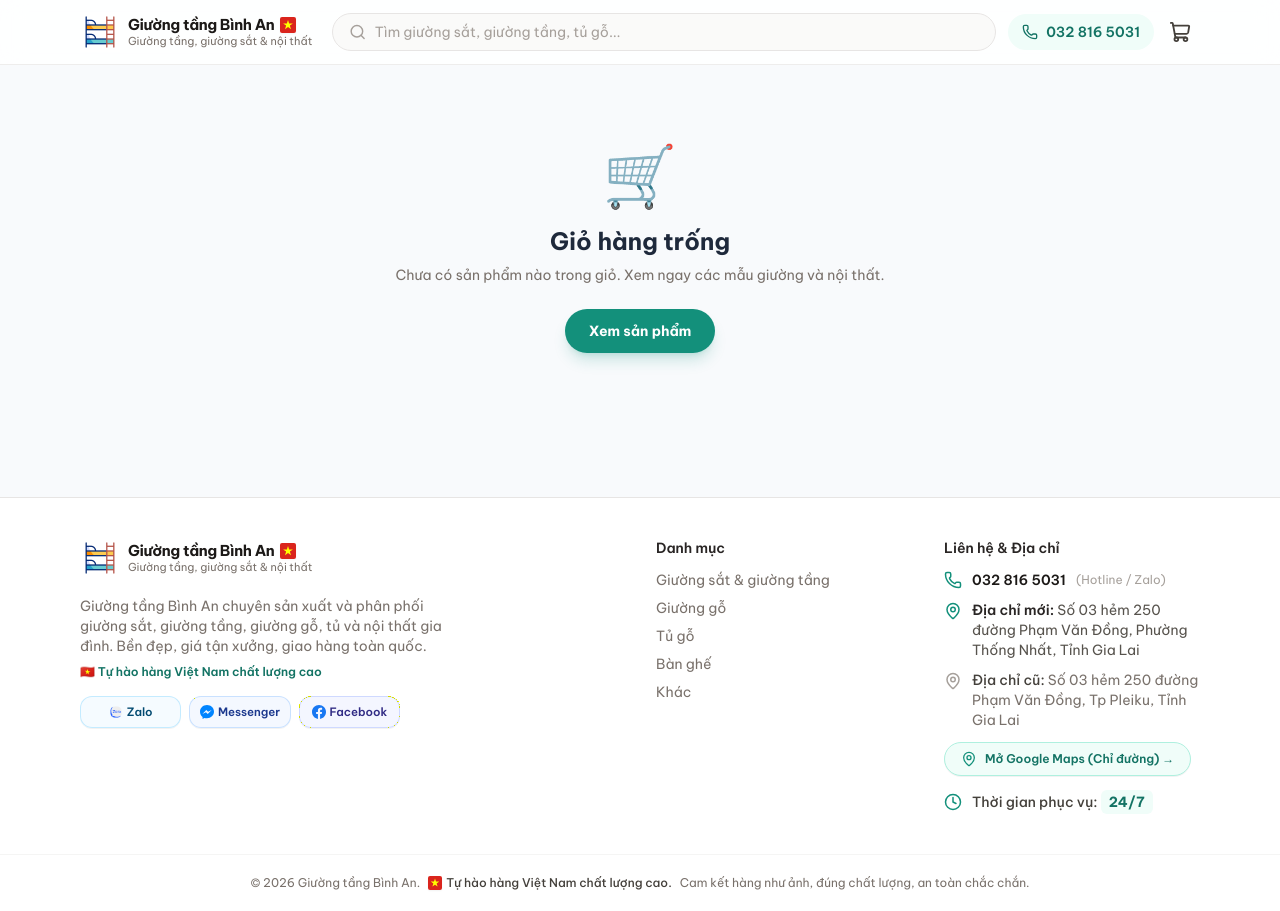
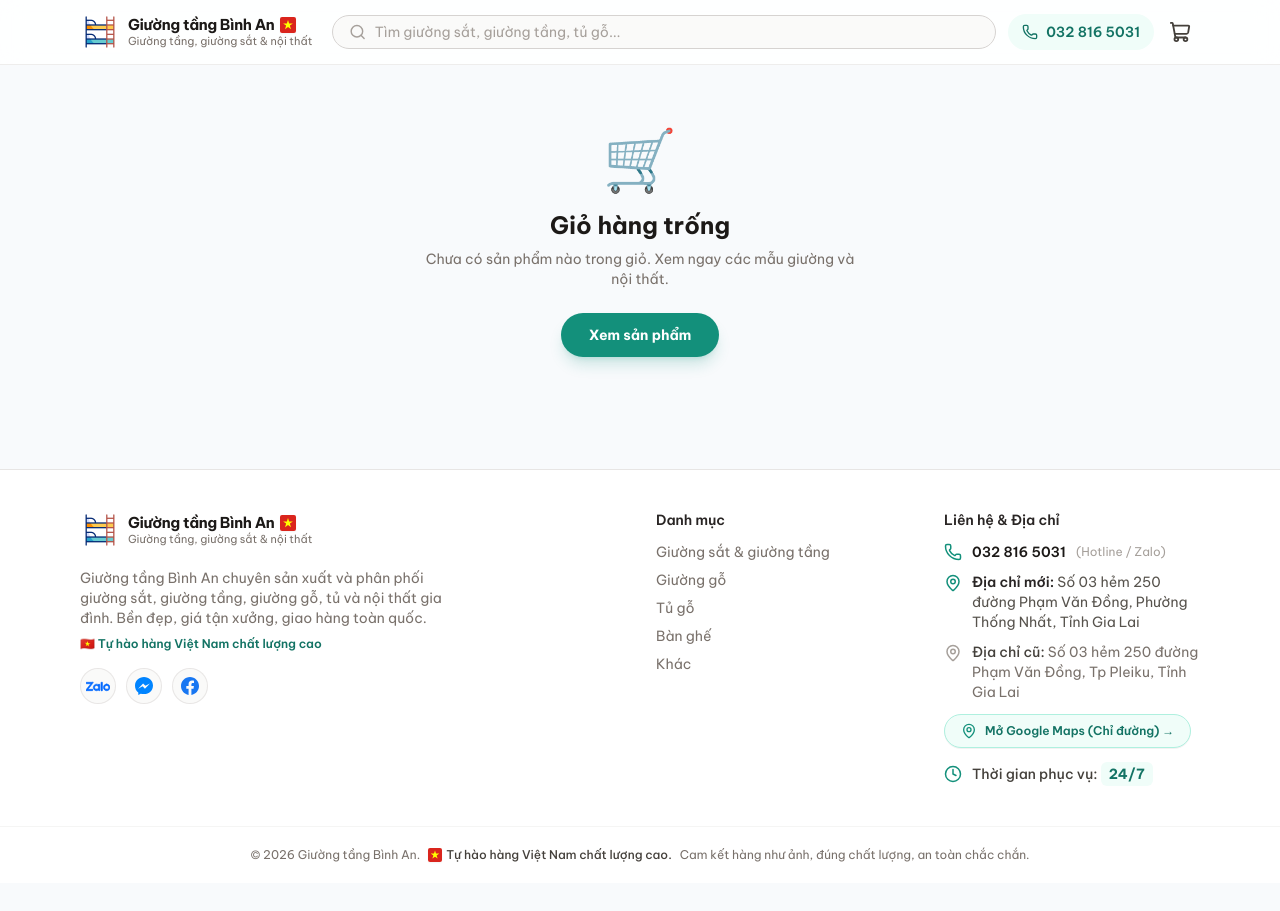
Before and after one commit to ismethanhtung/giuong-tang-binh-an, a Next.js app: page /gio-hang in a window 1280 px wide. After the commit the page ends 883 px from the top, so only its background shows below. Built offline with nearby package versions, Linux system fonts and the light colour scheme.

Commit message:
Cập nhật ảnh sản phẩm, tối ưu giỏ hàng và hoàn thiện giao diện

```diff
--- a/src/app/gio-hang/page.tsx
+++ b/src/app/gio-hang/page.tsx
@@ -12,16 +12,18 @@
 
     if (lines.length === 0) {
         return (
-            <div className="mx-auto flex max-w-6xl flex-col items-center px-4 py-20 text-center">
+            <div className="mx-auto flex w-full max-w-6xl flex-1 flex-col items-center justify-center px-4 py-16 text-center">
                 <span className="text-6xl">🛒</span>
-                <h1 className="mt-5 text-2xl font-bold">Giỏ hàng trống</h1>
-                <p className="mt-2 text-sm text-stone-500">
+                <h1 className="mt-5 text-2xl font-bold text-stone-900">
+                    Giỏ hàng trống
+                </h1>
+                <p className="mt-2 max-w-md text-sm text-stone-500">
                     Chưa có sản phẩm nào trong giỏ. Xem ngay các mẫu giường và
                     nội thất.
                 </p>
                 <Link
                     href="/san-pham"
-                    className="mt-6 rounded-full bg-brand-600 px-6 py-3 text-sm font-bold text-white shadow-lg shadow-brand-600/20 transition active:scale-95 hover:bg-brand-700"
+                    className="mt-6 rounded-full bg-brand-600 px-7 py-3 text-sm font-bold text-white shadow-lg shadow-brand-600/20 transition active:scale-95 hover:bg-brand-700"
                 >
                     Xem sản phẩm
                 </Link>
@@ -30,7 +32,7 @@
     }
 
     return (
-        <div className="mx-auto max-w-6xl px-4">
+        <div className="mx-auto w-full max-w-6xl flex-1 px-4">
             <div className="mt-6 flex items-center justify-between">
                 <h1 className="text-2xl font-extrabold tracking-tight">
                     Giỏ hàng{" "}
@@ -47,11 +49,12 @@
                 </button>
             </div>
 
-            <div className="mt-4 grid gap-6 pb-4 lg:grid-cols-[1fr_20rem]">
+            <div className="mt-4 grid gap-6 pb-4 lg:grid-cols-[1fr_21.5rem]">
                 <div className="space-y-3">
                     {lines.map((line) => {
                         const product = getProduct(line.slug);
                         const lineKey = getCartLineKey(line);
+                        const itemImage = line.image || product?.images?.[0];
 
                         return (
                             <div
@@ -65,6 +68,7 @@
                                     <ProductImage
                                         type={product?.type ?? "bed"}
                                         color={product?.color ?? "#c2703a"}
+                                        src={itemImage}
                                         alt={line.name}
                                         showHint={false}
                                         className="h-24 w-24 rounded-xl sm:h-28 sm:w-28"
@@ -136,7 +140,7 @@
                     })}
                 </div>
 
-                <aside className="h-fit rounded-2xl border border-stone-200 bg-white p-5 shadow-sm lg:sticky lg:top-24">
+                <aside className="h-fit rounded-2xl border border-stone-200 bg-white p-4.5 sm:p-5 shadow-sm lg:sticky lg:top-24">
                     <h2 className="font-bold text-stone-900">Tổng tiền</h2>
                     <dl className="mt-3 space-y-2 text-sm">
                         <div className="flex justify-between text-stone-500">
@@ -147,7 +151,13 @@
                         </div>
                         <div className="flex justify-between text-stone-500">
                             <dt>Phí giao nội thành</dt>
-                            <dd className="font-medium text-green-600">
+                            <dd className="font-medium text-emerald-600">
+                                Miễn phí
+                            </dd>
+                        </div>
+                        <div className="flex justify-between text-stone-500">
+                            <dt>Phí lắp ráp</dt>
+                            <dd className="font-medium text-emerald-600">
                                 Miễn phí
                             </dd>
                         </div>
@@ -166,9 +176,30 @@
                     >
                         Xác nhận đặt hàng
                     </a>
-                    <p className="mt-2 text-center text-[11px] leading-relaxed text-stone-400">
-                        Demo: hoàn tất đơn hàng bằng cuộc gọi / Zalo tới{" "}
-                        {site.phone}.
+                    <p className="mt-2.5 text-center text-[10.5px] sm:text-[11px] leading-tight text-stone-500 whitespace-nowrap tracking-tight">
+                        Hoàn tất đơn hàng bằng{" "}
+                        <a
+                            href={site.phoneHref}
+                            className="font-bold text-brand-600 underline underline-offset-2 hover:text-brand-700 transition"
+                        >
+                            cuộc gọi
+                        </a>{" "}
+                        /{" "}
+                        <a
+                            href={site.zalo}
+                            target="_blank"
+                            rel="noopener noreferrer"
+                            className="font-bold text-[#0068FF] underline underline-offset-2 hover:text-blue-700 transition"
+                        >
+                            Zalo
+                        </a>{" "}
+                        <a
+                            href={site.phoneHref}
+                            className="font-bold text-stone-800 hover:text-brand-600 transition"
+                        >
+                            {site.phone}
+                        </a>
+                        .
                     </p>
                 </aside>
             </div>
--- a/src/app/layout.tsx
+++ b/src/app/layout.tsx
@@ -58,10 +58,12 @@
 }) {
     return (
         <html lang="vi" className={`${beVietnam.variable} h-full antialiased`}>
-      <body className="min-h-full flex flex-col">
+            <body className="flex min-h-screen flex-col bg-[#f8fafc] text-stone-800">
                 <CartProvider>
                     <Header />
-          <main className="flex-1 pb-20 md:pb-0">{children}</main>
+                    <main className="flex flex-1 flex-col pb-20 md:pb-12">
+                        {children}
+                    </main>
                     <Footer />
                     <BottomNav />
                 </CartProvider>
--- a/src/app/page.tsx
+++ b/src/app/page.tsx
@@ -182,9 +182,9 @@
                             href={site.zalo}
                             target="_blank"
                             rel="noopener noreferrer"
-                            className="inline-flex h-11 items-center gap-2.5 rounded-full border border-brand-200 bg-white px-5 text-sm font-bold text-brand-700 shadow-sm transition active:scale-95 hover:bg-brand-50"
+                            className="inline-flex h-11 items-center gap-2 rounded-full border border-brand-200 bg-white px-5 text-sm font-bold text-brand-700 shadow-sm transition active:scale-95 hover:bg-brand-50"
                         >
-                            <ZaloIcon className="h-5.5 w-5.5" />
+                            <ZaloIcon className="w-5.5 h-auto text-[#0068FF]" />
                             Chat Zalo
                         </a>
                     </div>
--- a/src/components/CartProvider.tsx
+++ b/src/components/CartProvider.tsx
@@ -8,6 +8,7 @@
     price: number;
     qty: number;
     variant?: string;
+    image?: string;
 };
 
 export function getCartLineKey(l: { slug: string; variant?: string }): string {
@@ -75,7 +76,11 @@
                     if (found) {
                         return prev.map((l) =>
                             getCartLineKey(l) === targetKey
-                                ? { ...l, qty: l.qty + qty }
+                                ? {
+                                      ...l,
+                                      qty: l.qty + qty,
+                                      image: item.image || l.image,
+                                  }
                                 : l,
                         );
                     }
--- a/src/components/Footer.tsx
+++ b/src/components/Footer.tsx
@@ -14,7 +14,7 @@
 
 export default function Footer() {
     return (
-        <footer className="mt-16 border-t border-stone-200 bg-white">
+        <footer className="mt-auto border-t border-stone-200 bg-white">
             <div className="mx-auto max-w-6xl px-4 py-10">
                 <div className="grid grid-cols-1 gap-8 md:grid-cols-4">
                     {/* Cột 1: Thông tin thương hiệu & Mạng xã hội */}
@@ -41,34 +41,37 @@
                             🇻🇳 Tự hào hàng Việt Nam chất lượng cao
                         </p>
 
-                        {/* Mạng xã hội: 3 nút đồng đều trên 1 hàng */}
-                        <div className="mt-4 grid max-w-xs grid-cols-3 gap-2">
+                        {/* Mạng xã hội: các nút icon tròn tối giản, thanh lịch, chuẩn giao diện hiện đại */}
+                        <div className="mt-4 flex items-center gap-2.5">
                             <a
                                 href={site.zalo}
                                 target="_blank"
                                 rel="noopener noreferrer"
-                                className="inline-flex h-8 items-center justify-center gap-1 rounded-xl border border-sky-200/80 bg-sky-50/70 px-1.5 text-[11.5px] font-semibold text-sky-900 shadow-2xs transition active:scale-95 hover:border-sky-300 hover:bg-sky-100"
+                                title="Chat qua Zalo"
+                                aria-label="Zalo"
+                                className="grid h-9 w-9 place-items-center rounded-full border border-stone-200/90 bg-stone-50 text-[#0068FF] transition-all hover:-translate-y-0.5 hover:border-[#0068FF] hover:bg-sky-50 hover:shadow-2xs active:scale-95"
                             >
-                                <ZaloIcon className="h-3.5 w-3.5 shrink-0" />
-                                <span>Zalo</span>
+                                <ZaloIcon className="w-6 h-auto text-[#0068FF]" />
                             </a>
                             <a
                                 href={site.messenger}
                                 target="_blank"
                                 rel="noopener noreferrer"
-                                className="inline-flex h-8 items-center justify-center gap-1 rounded-xl border border-blue-200/80 bg-blue-50/70 px-1.5 text-[11.5px] font-semibold text-blue-900 shadow-2xs transition active:scale-95 hover:border-blue-300 hover:bg-blue-100"
+                                title="Chat qua Messenger"
+                                aria-label="Messenger"
+                                className="grid h-9 w-9 place-items-center rounded-full border border-stone-200/90 bg-stone-50 text-[#0084FF] transition-all hover:-translate-y-0.5 hover:border-[#0084FF] hover:bg-blue-50 hover:shadow-2xs active:scale-95"
                             >
-                                <MessengerIcon className="h-3.5 w-3.5 shrink-0 text-[#0084FF]" />
-                                <span>Messenger</span>
+                                <MessengerIcon className="h-4.5 w-4.5" />
                             </a>
                             <a
                                 href={site.facebook}
                                 target="_blank"
                                 rel="noopener noreferrer"
-                                className="inline-flex h-8 items-center justify-center gap-1 rounded-xl border border-indigo-200/80 bg-indigo-50/70 px-1.5 text-[11.5px] font-semibold text-indigo-900 shadow-2xs transition active:scale-95 hover:border-indigo-300 hover:bg-indigo-100"
+                                title="Xem trang Facebook"
+                                aria-label="Facebook"
+                                className="grid h-9 w-9 place-items-center rounded-full border border-stone-200/90 bg-stone-50 text-[#1877F2] transition-all hover:-translate-y-0.5 hover:border-[#1877F2] hover:bg-indigo-50 hover:shadow-2xs active:scale-95"
                             >
-                                <FacebookIcon className="h-3.5 w-3.5 shrink-0 text-[#1877F2]" />
-                                <span>Facebook</span>
+                                <FacebookIcon className="h-4.5 w-4.5" />
                             </a>
                         </div>
                     </div>
--- a/src/components/Header.tsx
+++ b/src/components/Header.tsx
@@ -16,7 +16,11 @@
 
     function submit(e: React.FormEvent) {
         e.preventDefault();
-    router.push(q.trim() ? `/san-pham?q=${encodeURIComponent(q.trim())}` : "/san-pham");
+        router.push(
+            q.trim()
+                ? `/san-pham?q=${encodeURIComponent(q.trim())}`
+                : "/san-pham",
+        );
     }
 
     return (
@@ -37,7 +41,7 @@
 
                 <form
                     onSubmit={submit}
-          className="ml-2 hidden flex-1 items-center gap-2 rounded-full border border-stone-200 bg-stone-50 px-4 py-2 focus-within:border-brand-400 focus-within:bg-white sm:flex"
+                    className="ml-2 hidden flex-1 items-center gap-2 rounded-full border border-stone-300 bg-stone-50 px-4 py-1.5 focus-within:border-brand-400 focus-within:bg-white sm:flex"
                 >
                     <SearchIcon className="h-4.5 w-4.5 text-stone-400" />
                     <input
--- a/src/components/ProductCard.tsx
+++ b/src/components/ProductCard.tsx
@@ -160,6 +160,7 @@
                                     slug: product.slug,
                                     name: product.name,
                                     price: product.price,
+                                    image: currentImage,
                                     variant: product.variants?.[0]?.label,
                                 }}
                             />
--- a/src/components/ProductPurchaseSection.tsx
+++ b/src/components/ProductPurchaseSection.tsx
@@ -95,6 +95,7 @@
                         slug: product.slug,
                         name: product.name,
                         price: activePrice,
+                        image: product.images?.[0],
                         variant: selectedVariant?.label,
                     }}
                 />
--- a/src/components/icons.tsx
+++ b/src/components/icons.tsx
@@ -43,7 +43,6 @@
 export const BadgeCheckIcon = BadgeCheck;
 export const AwardIcon = Award;
 
-// Star icon with customizable fill/stroke for rating display
 export function StarIcon({ className = "", ...props }: IconProps) {
     return (
         <Star
@@ -90,19 +89,26 @@
     );
 }
 
+/**
+ * Biểu tượng vector chữ "Zalo" chuẩn chính thức với nét đậm rõ nét
+ */
 export function ZaloIcon({
-    className = "h-4 w-4",
-    alt = "",
+    className = "h-3.5 w-auto",
     ...props
-}: ComponentProps<"img">) {
+}: ComponentProps<"svg">) {
     return (
-        // eslint-disable-next-line @next/next/no-img-element
-        <img
-            src="/images/zalo.png"
-            alt={alt}
+        <svg
+            viewBox="0 6.5 24 11"
+            fill="currentColor"
+            stroke="currentColor"
+            strokeWidth="0.6"
+            strokeLinejoin="round"
+            strokeLinecap="round"
             aria-hidden="true"
-            className={`shrink-0 object-contain rounded-xs ${className}`}
+            className={className}
             {...props}
-        />
+        >
+            <path d="M12.49 10.2722v-.4496h1.3467v6.3218h-.7704a.576.576 0 01-.5763-.5729l-.0006.0005a3.273 3.273 0 01-1.9372.6321c-1.8138 0-3.2844-1.4697-3.2844-3.2823 0-1.8125 1.4706-3.2822 3.2844-3.2822a3.273 3.273 0 011.9372.6321l.0006.0005zM6.9188 7.7896v.205c0 .3823-.051.6944-.2995 1.0605l-.03.0343c-.0542.0615-.1815.206-.2421.2843L2.024 14.8h4.8948v.7682a.5764.5764 0 01-.5767.5761H0v-.3622c0-.4436.1102-.6414.2495-.8476L4.8582 9.23H.1922V7.7896h6.7266zm8.5513 8.3548a.4805.4805 0 01-.4803-.4798v-7.875h1.4416v8.3548H15.47zM20.6934 9.6C22.52 9.6 24 11.0807 24 12.9044c0 1.8252-1.4801 3.306-3.3066 3.306-1.8264 0-3.3066-1.4808-3.3066-3.306 0-1.8237 1.4802-3.3044 3.3066-3.3044zm-10.1412 5.253c1.0675 0 1.9324-.8645 1.9324-1.9312 0-1.065-.865-1.9295-1.9324-1.9295s-1.9324.8644-1.9324 1.9295c0 1.0667.865 1.9312 1.9324 1.9312zm10.1412-.0033c1.0737 0 1.945-.8707 1.945-1.9453 0-1.073-.8713-1.9436-1.945-1.9436-1.0753 0-1.945.8706-1.945 1.9453 0 1.0746.8697 1.9453 1.945 1.9453z" />
+        </svg>
     );
 }
```
Also changed, not shown: src/components/AddToCart.tsx (+7 -1 lines), src/data/products.json (+58 -18 lines), 1 other file (tests, documents, lock files or other folders). Lines whose indentation alone changed are shown as unchanged.
